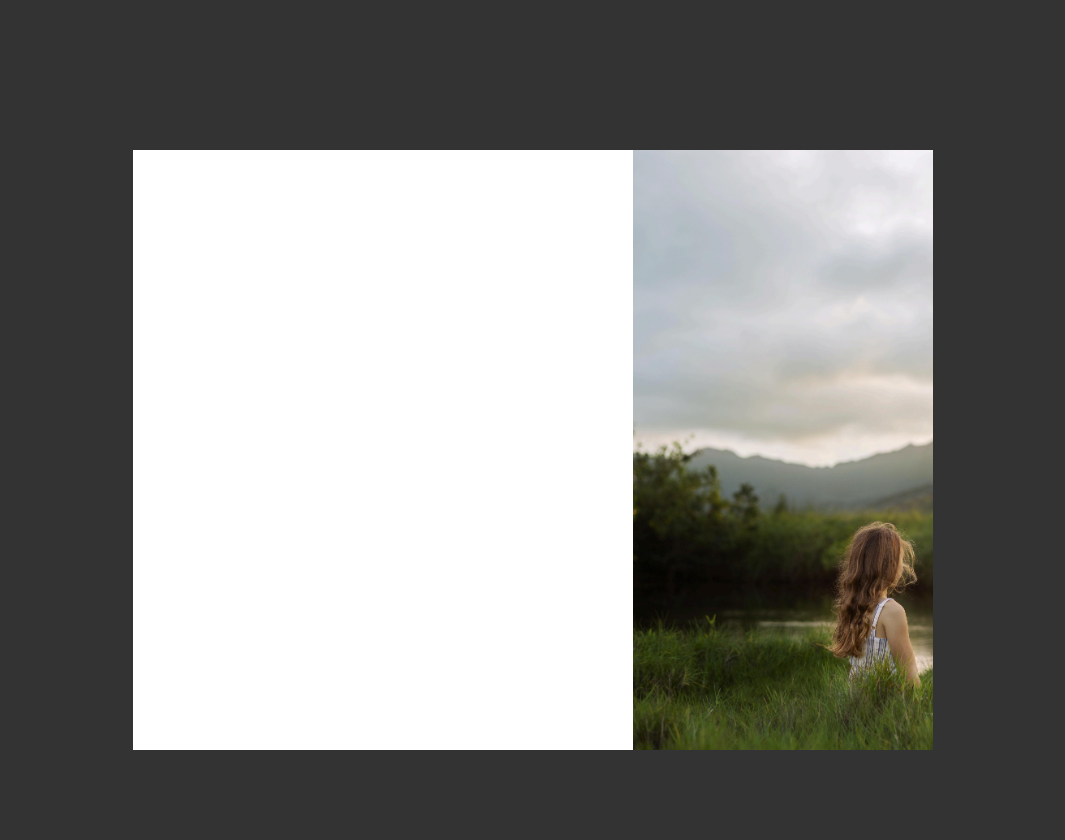
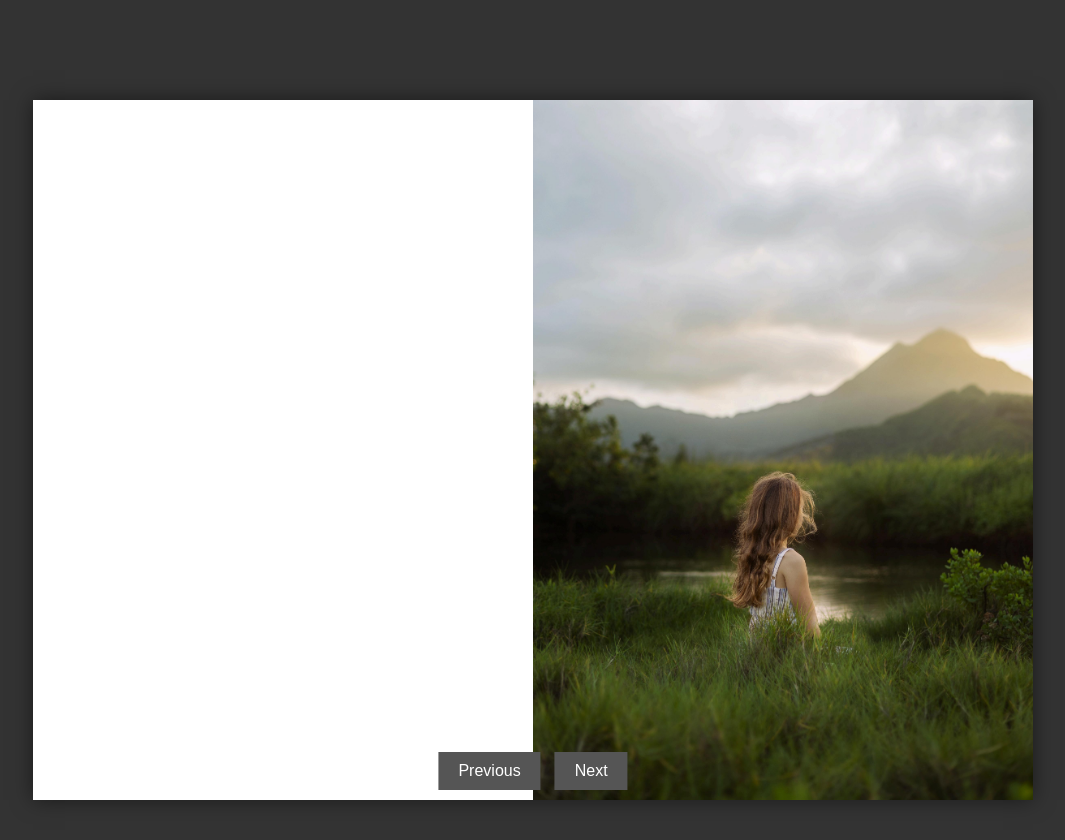
Before and after one commit to PUSTAKA-JAYA/Titik-Balik, a plain HTML site: page index.html in a window 1280 px wide. Shown: the whole page, without its empty margins (107-1172 px from the left). Drawn offline with nearby package versions, Linux system fonts and the light colour scheme.

Commit message:
Update style.css

```diff
--- a/css/style.css
+++ b/css/style.css
@@ -11,8 +11,8 @@ body {
 
 .flipbook-viewport {
     position: relative;
-    width: 800px;
-    height: 600px;
+    width: 1000px;
+    height: 700px;
 }
 
 .container {
@@ -20,6 +20,7 @@ body {
     height: 100%;
     overflow: hidden;
     background: #fff;
+    box-shadow: 0 0 20px rgba(0,0,0,0.5);
 }
 
 .flipbook .page {
@@ -32,3 +33,24 @@ body {
     height: 100%;
     object-fit: cover;
 }
+
+.controls {
+    position: absolute;
+    bottom: 10px;
+    left: 50%;
+    transform: translateX(-50%);
+}
+
+.controls button {
+    background: #555;
+    color: #fff;
+    border: none;
+    padding: 10px 20px;
+    margin: 0 5px;
+    cursor: pointer;
+    font-size: 16px;
+}
+
+.controls button:hover {
+    background: #777;
+}
```
